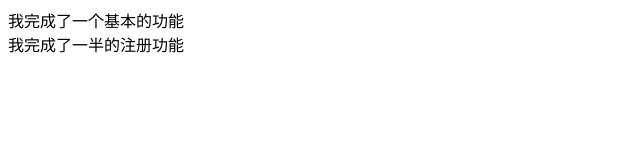
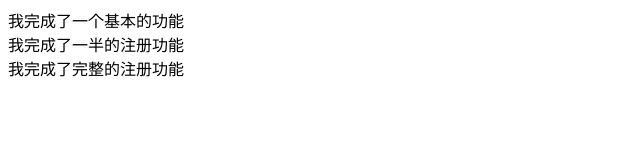
Before and after one commit to HouMonkey/firstProject, a plain HTML site: page index.html in a window 1280 px wide. Shown: the whole page, without its empty margins (0-640 px from the left). Drawn offline with Linux system fonts and the light colour scheme.

Commit message:
完整的注册功能

```diff
--- a/index.html
+++ b/index.html
@@ -8,5 +8,6 @@
 
 <div>我完成了一个基本的功能</div>
 <div>我完成了一半的注册功能</div>
+<div>我完成了完整的注册功能</div>
 </body>
 </html>
```
